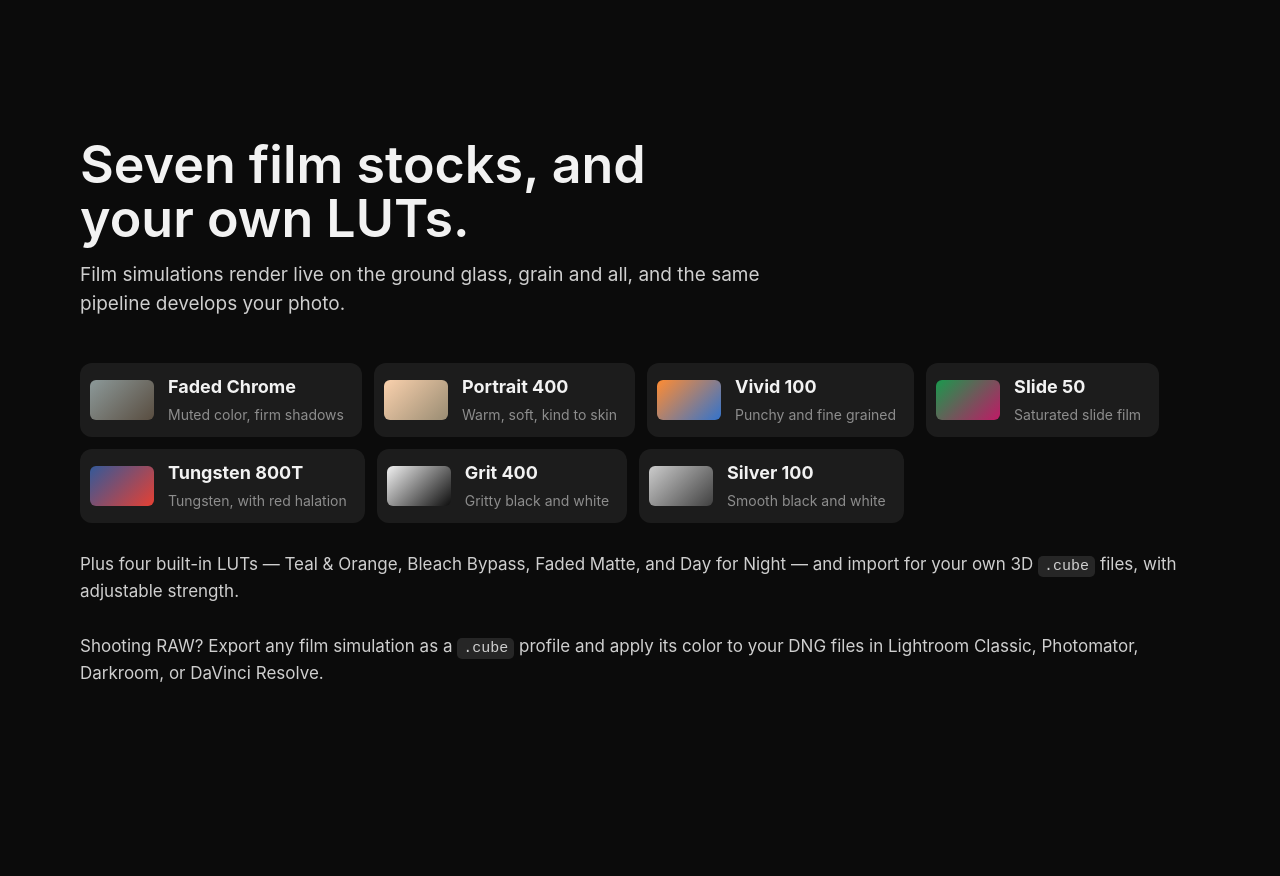
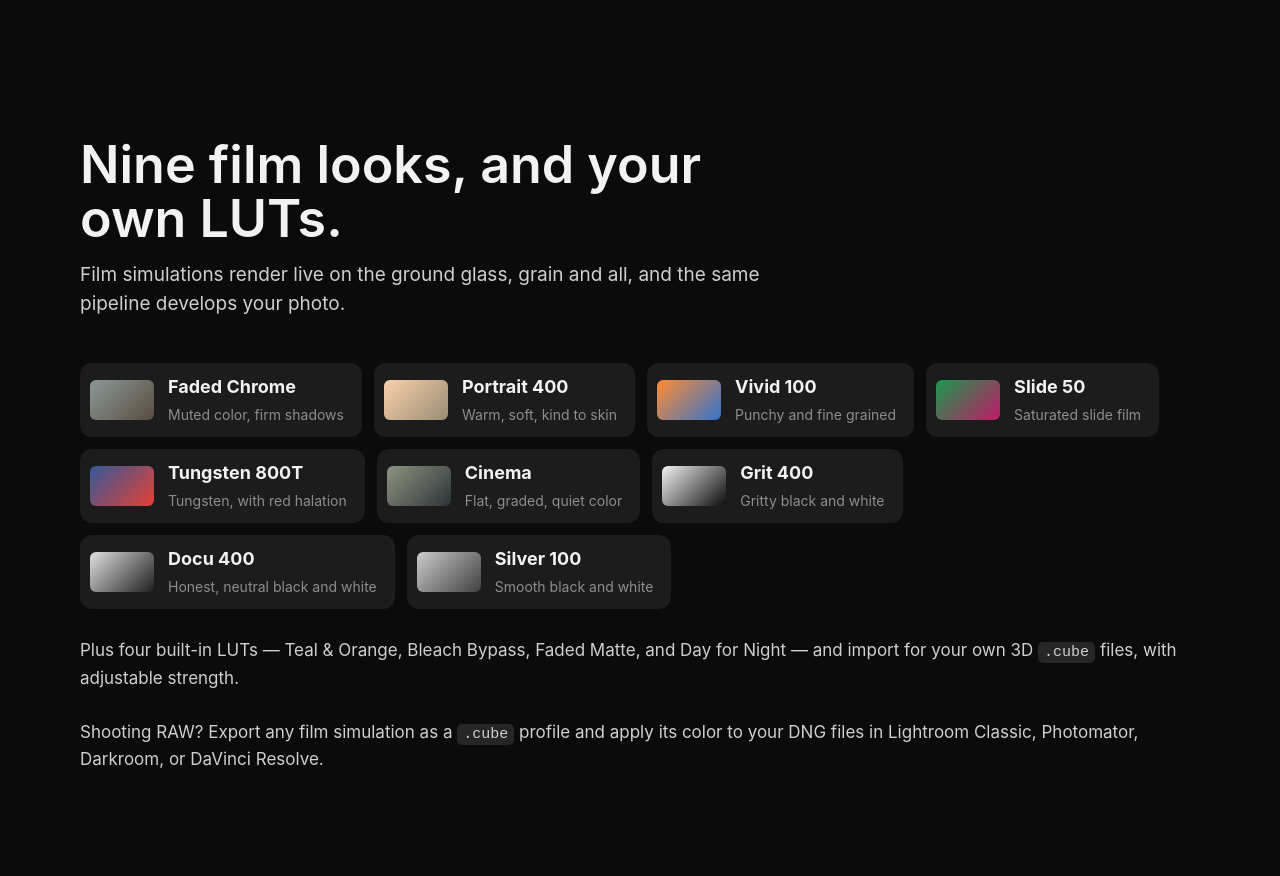
Before and after one commit to halans/DuoFlex, a plain HTML site: page index.html in a window 1280 px wide. Shown: the part 3860-4736 px from the top of the page. Drawn offline with Linux system fonts and the light colour scheme.

Commit message:
List nine film looks, with Cinema and Docu 400
Co-Authored-By: Claude Opus 5.5 <noreply@anthropic.com>

```diff
--- a/index.html
+++ b/index.html
@@ -279,7 +279,7 @@
     <section id="film">
       <div class="wrap">
         <div class="section-head">
-          <h2>Seven film stocks, and your own LUTs.</h2>
+          <h2>Nine film looks, and your own LUTs.</h2>
           <p>Film simulations render live on the ground glass, grain and all, and the same pipeline develops your photo.</p>
         </div>
         <ul class="films">
@@ -288,7 +288,9 @@
           <li><span class="swatch" style="background: linear-gradient(135deg, #ff8c33, #3373cc)"></span><div><strong>Vivid 100</strong><span>Punchy and fine grained</span></div></li>
           <li><span class="swatch" style="background: linear-gradient(135deg, #1a994d, #bf1a66)"></span><div><strong>Slide 50</strong><span>Saturated slide film</span></div></li>
           <li><span class="swatch" style="background: linear-gradient(135deg, #335999, #e64033)"></span><div><strong>Tungsten 800T</strong><span>Tungsten, with red halation</span></div></li>
+          <li><span class="swatch" style="background: linear-gradient(135deg, #8c947f, #2e3338)"></span><div><strong>Cinema</strong><span>Flat, graded, quiet color</span></div></li>
           <li><span class="swatch" style="background: linear-gradient(135deg, #f2f2f2, #0d0d0d)"></span><div><strong>Grit 400</strong><span>Gritty black and white</span></div></li>
+          <li><span class="swatch" style="background: linear-gradient(135deg, #e0e0e0, #1f1f1f)"></span><div><strong>Docu 400</strong><span>Honest, neutral black and white</span></div></li>
           <li><span class="swatch" style="background: linear-gradient(135deg, #cccccc, #404040)"></span><div><strong>Silver 100</strong><span>Smooth black and white</span></div></li>
         </ul>
         <p class="luts">Plus four built-in LUTs — Teal &amp; Orange, Bleach Bypass, Faded Matte, and Day for Night — and import for your own 3D <code>.cube</code> files, with adjustable strength.</p>
```
Also changed, not shown: 1 other file.
